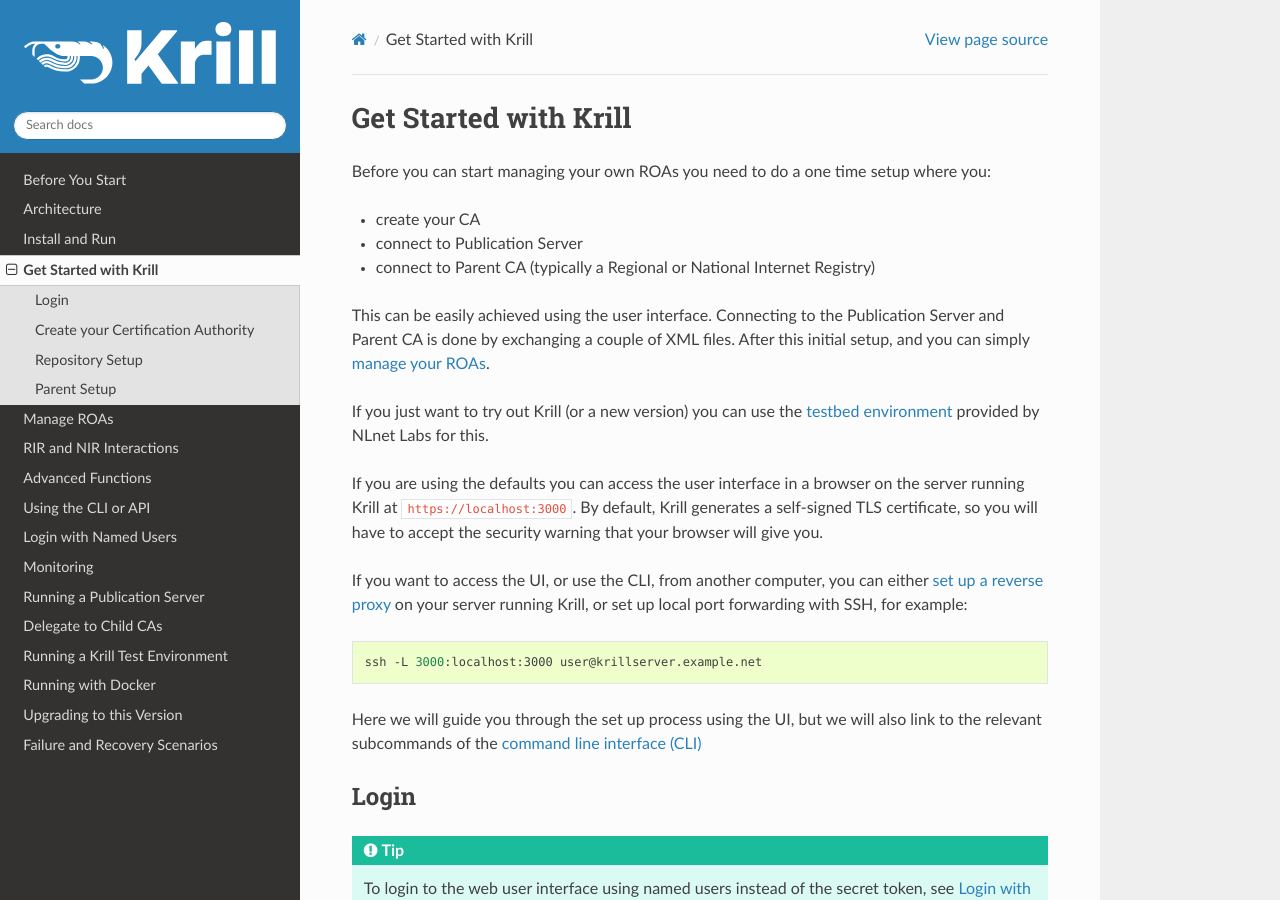
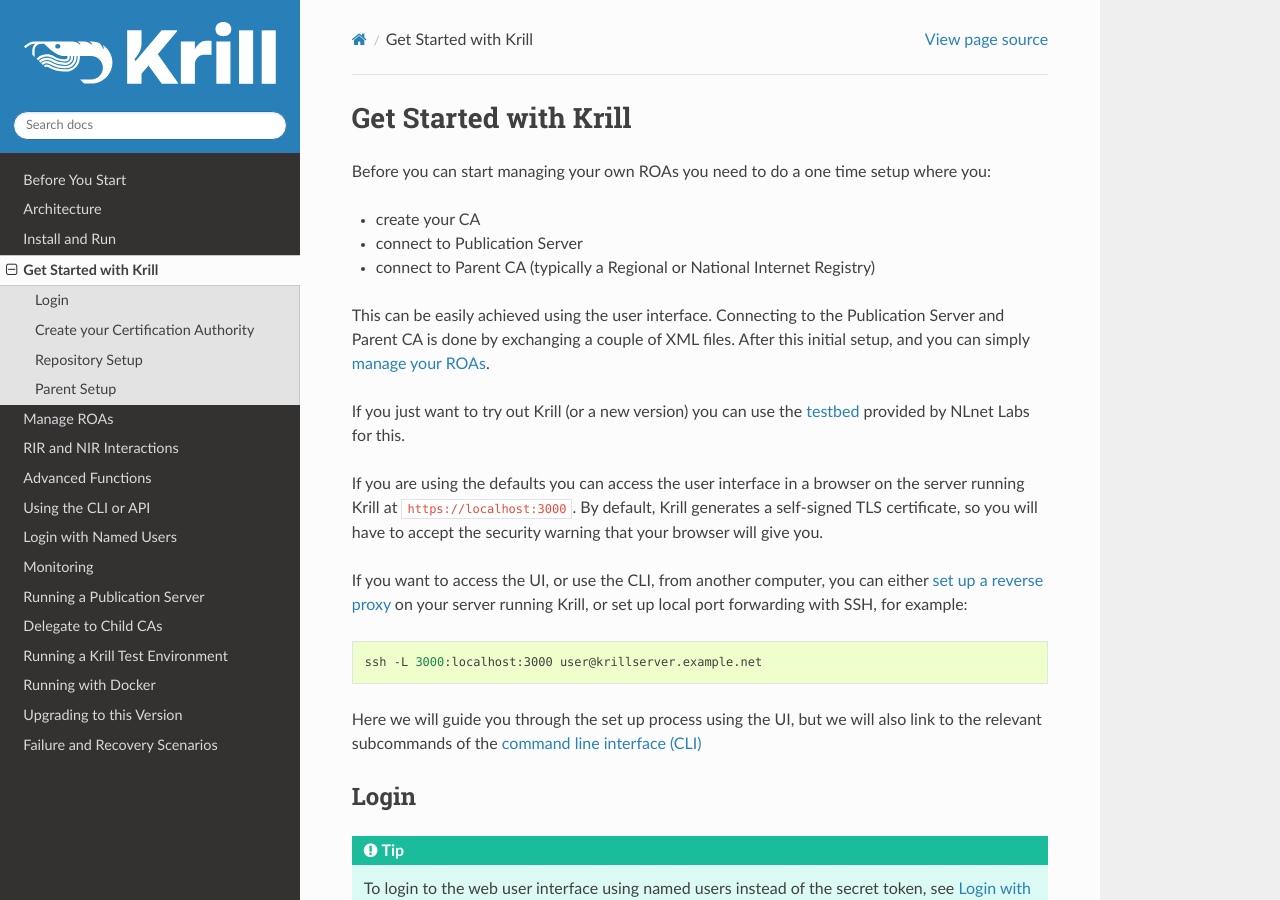
Before and after one commit to NLnetLabs/krill-manual, a Sphinx documentation site: the page built from source/get-started.rst, in a window 1280 px wide and 900 px high. Built offline with Sphinx 7.4.7 and the Read the Docs theme 2.0.0, drawn with Linux system fonts in a browser that asks for light colours; the version number could not be read and is left out.

Commit message:
Link to testbed docs page

```diff
--- a/source/get-started.rst
+++ b/source/get-started.rst
@@ -15,8 +15,7 @@
 this initial setup, and you can simply :ref:`manage your ROAs<doc_krill_manage_roas>`.
 
 If you just want to try out Krill (or a new version) you can use the
-`testbed environment <https://blog.nlnetlabs.nl/testing----123-delegated-rpki/>`_
-provided by NLnet Labs for this.
+:ref:`testbed<doc_krill_testbed>` provided by NLnet Labs for this.
 
 If you are using the defaults you can access the user interface in a browser on
 the server running Krill at ``https://localhost:3000``. By default, Krill generates
```
